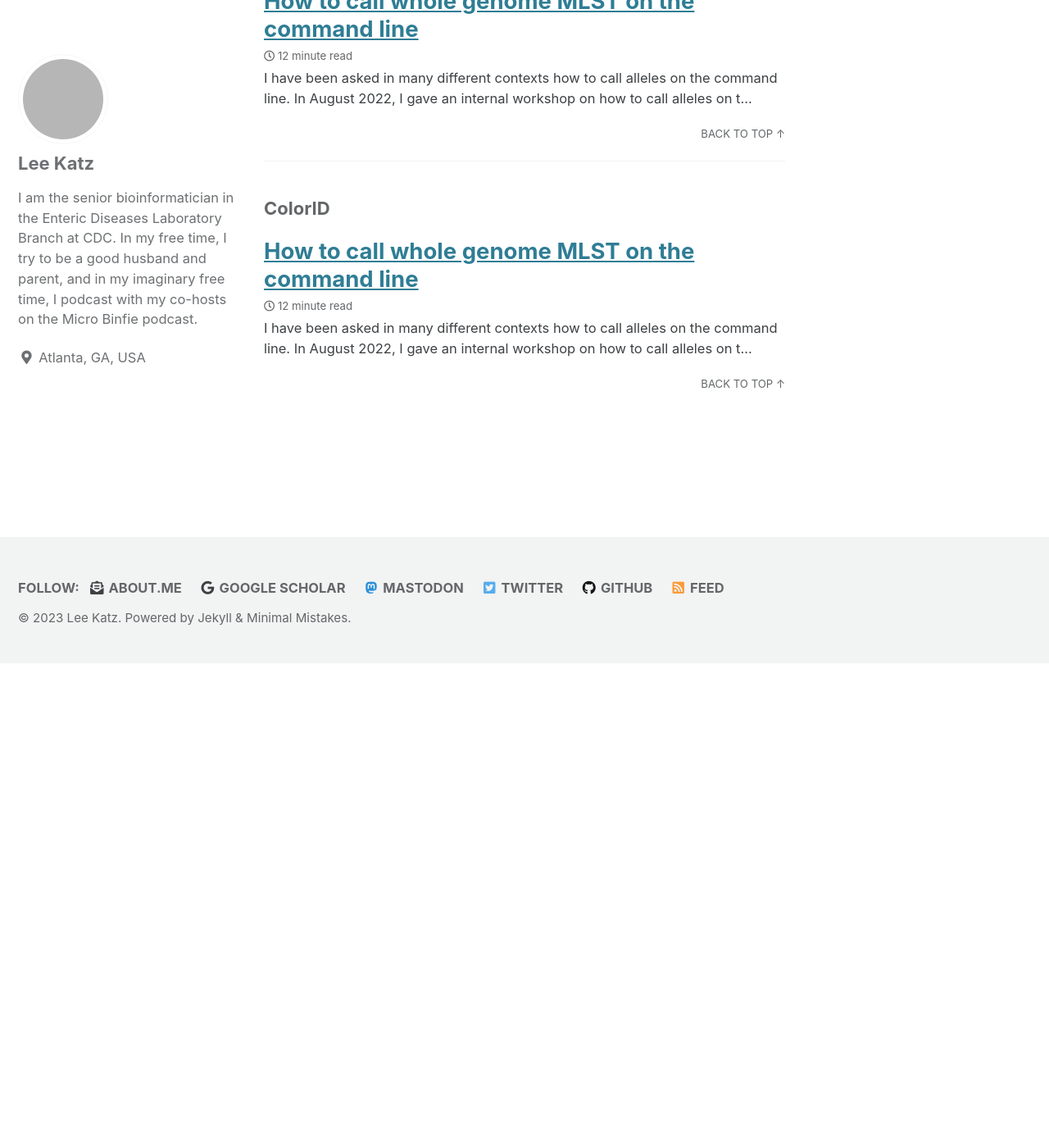
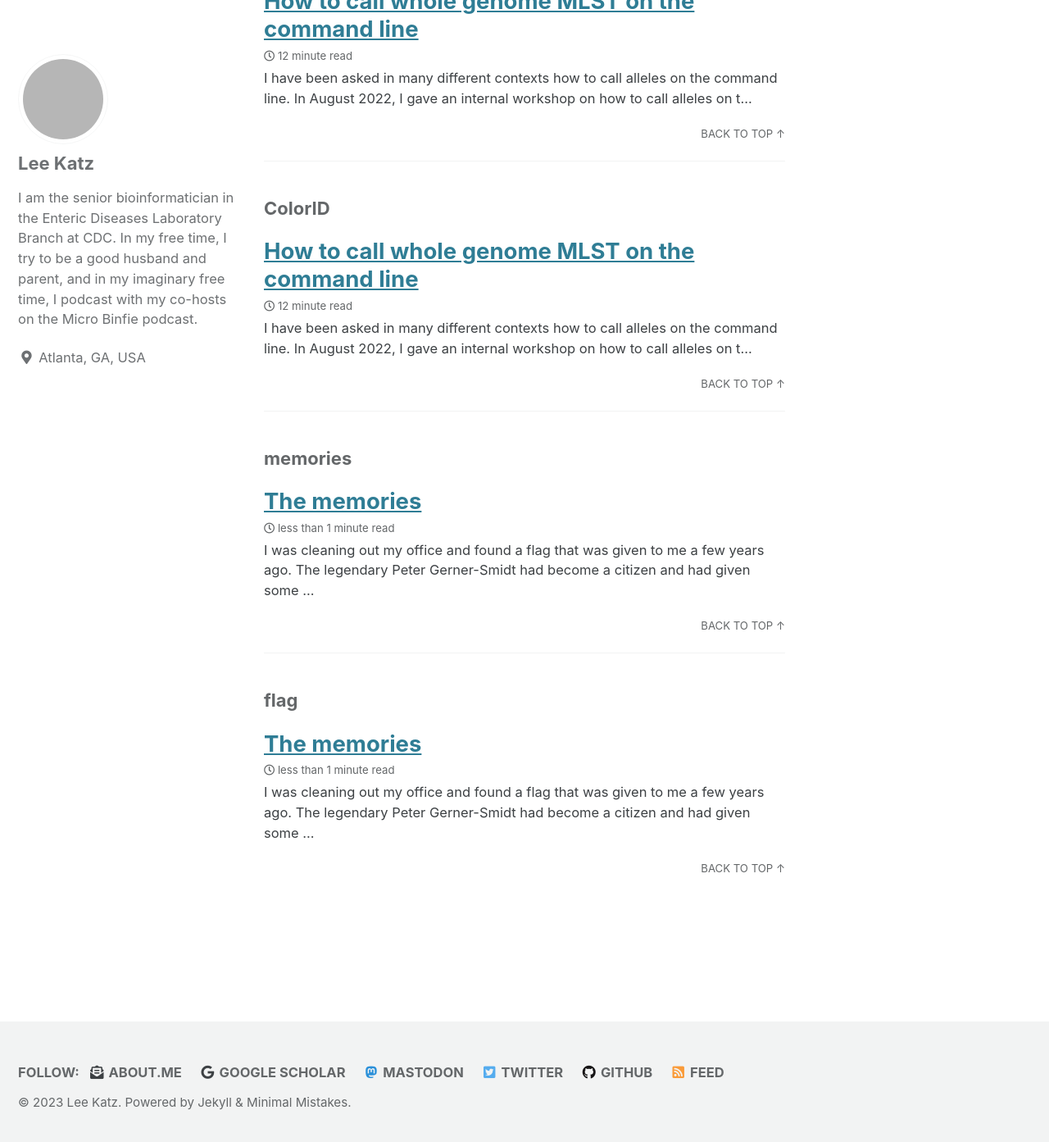
Before and after one commit to lskatz/lskatz.github.io, a Jekyll site: the page built from _pages/category-archive.md, in a window 1280 px wide and 1400 px high, scrolled down 3960 px. Shown: the top 1393 px of the window at 82% size. Built offline with Jekyll 4.4.1, drawn with Linux system fonts in a browser that asks for light colours; before the commit the page ends 4769 px from its top, so only the background shows below that; grey boxes are pictures that could not be loaded.

Commit message:
added google analytics; new flag post; search

```diff
--- a/_config.yml
+++ b/_config.yml
@@ -59,8 +59,8 @@
 atom_feed:
   path                   : # blank (default) uses feed.xml
   hide                   : # true, false (default)
-search                   : # true, false (default)
-search_full_content      : # true, false (default)
+search                   : true # true, false (default)
+search_full_content      : true # true, false (default)
 search_provider          : # lunr (default), algolia, google
 lunr:
   search_within_pages    : # true, false (default)
@@ -70,8 +70,8 @@
   search_only_api_key    : # YOUR_SEARCH_ONLY_API_KEY
   powered_by             : # true (default), false
 google:
-  search_engine_id       : # YOUR_SEARCH_ENGINE_ID
-  instant_search         : # false (default), true
+  search_engine_id       : "9088740001aea48fd" # YOUR_SEARCH_ENGINE_ID
+  instant_search         : "false" # false (default), true
 # SEO Related
 google_site_verification :
 bing_site_verification   :
@@ -96,9 +96,9 @@
 
 # Analytics
 analytics:
-  provider               : false # false (default), "google", "google-universal", "google-gtag", "custom"
+  provider               : "google" # false (default), "google", "google-universal", "google-gtag", "custom"
   google:
-    tracking_id          :
+    tracking_id          : UA-86492589-1
     anonymize_ip         : # true, false (default)
 
 
--- /dev/null
+++ b/_posts/2023-04-26-flag-peter.md
@@ -0,0 +1,24 @@
+---
+
+title:  "The memories"
+date:   2023-04-26 8:41:11 -0400
+categories: memories flag
+header:
+   teaser: /assets/images/flag-us-peter.jpg
+
+---
+
+I was cleaning out my office and found a flag that was given to me a few years ago.
+The legendary Peter Gerner-Smidt had become a citizen and had given some US flags to people in the branch.
+Peter retired either at the end of 2019 or beginning of 2020
+(in hindsight, a great time to retire!).
+
+Here is the transcription:
+> To LEE,
+> THE FIRST BIOINFORMATICIAN IN EDLB.
+> IN GRATITUDE FOR YOUR TIRELESS SERVICE TO THE BRANCH & YOUR COUNTRY
+> Peter
+
+Obviously I have to keep this flag around forever :)
+
+![Signed flag from Peter Gerner-Smidt](/assets/images/flag-us-peter.jpg)
```
